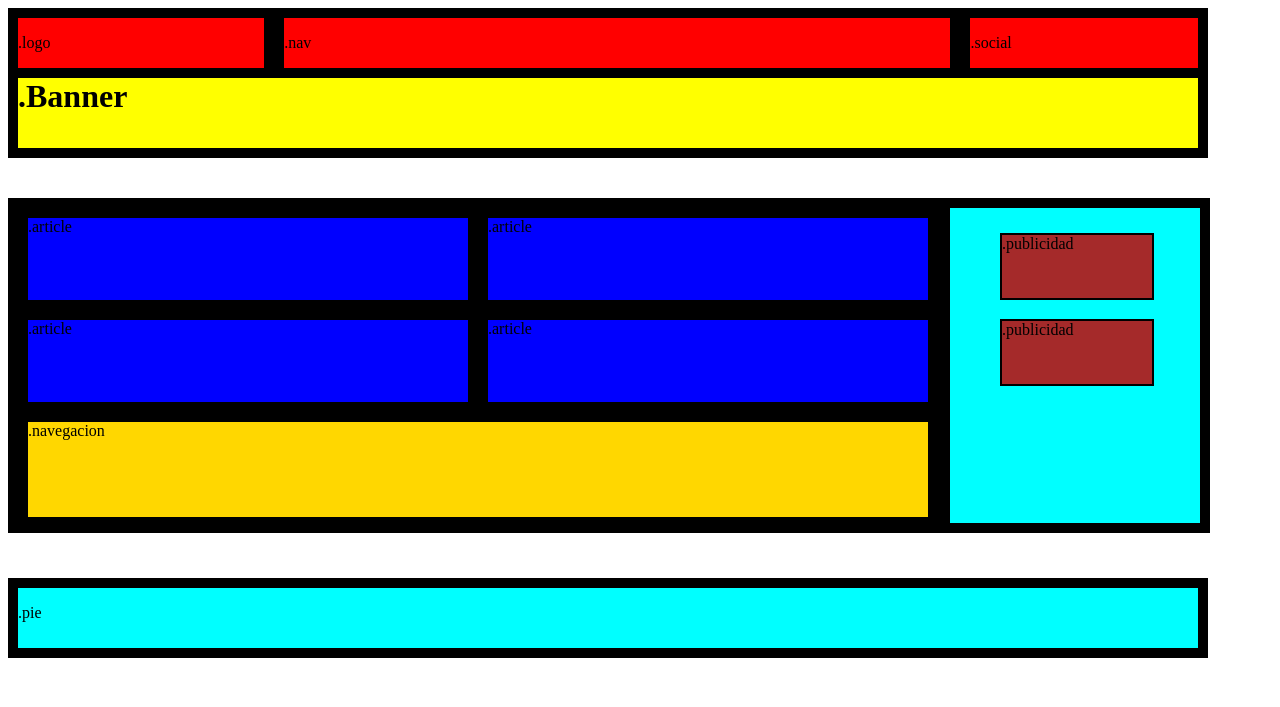
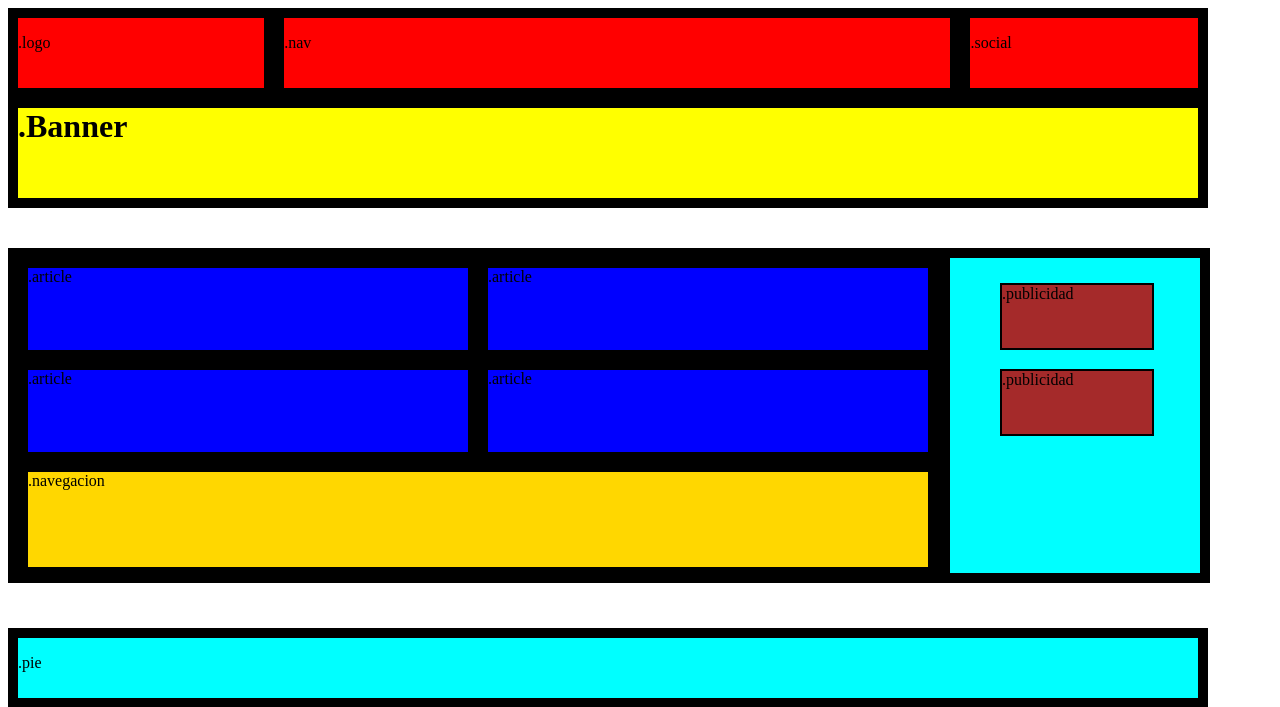
Before and after one commit to realmonpascal/-It-Academy-FullStack--PHP, a PHP site: the page made by Sprint 1/Tema 1. HTML & CSS/Ejercicio/Ejercicio 1,2,3/Ejercicio1,2,3.html in a window 1280 px wide. Shown: the top 707 px of the page. Before the commit the page ends 658 px from the top, so only its background shows below. Run offline with PHP 8.4, Linux system fonts and the light colour scheme.

Commit message:
modificación Css

```diff
--- a/Sprint 1/Tema 1. HTML & CSS/Ejercicio/Ejercicio 1,2,3/Css/estilos.css
+++ b/Sprint 1/Tema 1. HTML & CSS/Ejercicio/Ejercicio 1,2,3/Css/estilos.css
@@ -4,16 +4,18 @@ body{
 
 }
 header{
-    background-color: red;
+    background-color: white;
+    height: 90px;
     width: 1200px;
- height: 60px;
+
     display: flex;
     flex-wrap: flex-start;
 
 }
 .logo{
+    background-color: red;
     border: 10px solid black;
-    height: 50px;
+    height: 70px;
     width: 5%;
     margin-top: 0px;
      flex-grow: 1;
@@ -21,16 +23,18 @@ header{
 
 }
 .social{
+    background-color: red;
     border: 10px solid black;
     flex-grow: 1;
     margin-top: 0px;
     width: auto;
-    height: 50px;
+    height: 70px;
 }
 .nav{
+    background-color: red;
     width: 40%;
     border: 10px solid black;
-    height: 50px;
+    height: 70px;
     flex-grow: 1;
     margin-top: 0px;
 }
@@ -98,7 +102,7 @@ width: 250px;
     margin-top: 0px;
     background-color: yellow;
     border: 10px solid black;
-    height: 70px;
+    height: 90px;
     transition: background 2s;
 }
 
```
